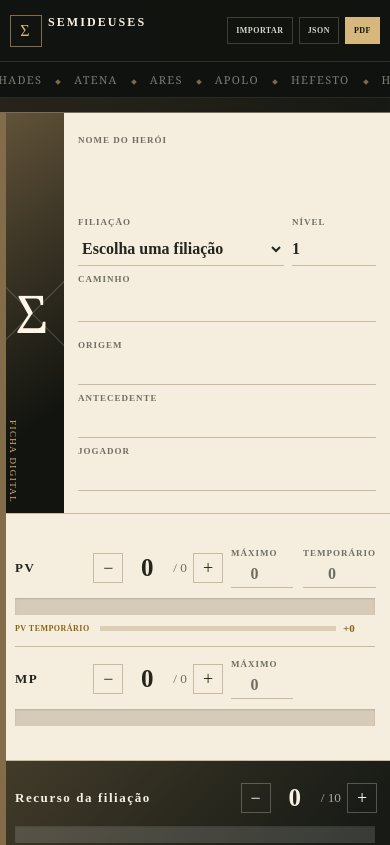
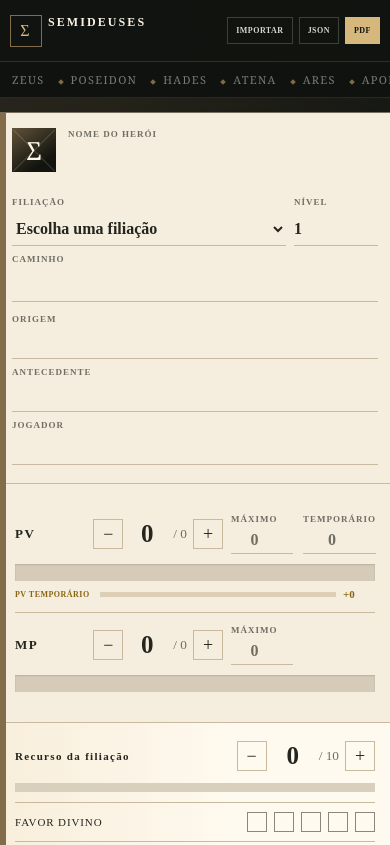
Before and after one commit to JvCarvalho07/semideuses-rpg, a React (Vite) app: page / in a window 390 px wide. Shown: the top 845 px of the page. Built offline with nearby package versions, Linux system fonts and the light colour scheme.

Commit message:
Refine compact character sheet layout

```diff
--- a/src/App.tsx
+++ b/src/App.tsx
@@ -337,13 +337,13 @@ export default function Home() {
       </header>
 
       <div className="deity-rail" aria-hidden="true">
-        <div>{Object.keys(FILIATIONS).map((name) => <span key={name}>{name}</span>)}</div>
+        <div>{[...Object.keys(FILIATIONS), ...Object.keys(FILIATIONS)].map((name, index) => <span key={`${name}-${index}`}>{name}</span>)}</div>
       </div>
 
       <div className="site-content" id="inicio">
         <section className="hero-shell">
           <div className="hero-identity">
-            <div className="portrait-frame"><span>{sheet.name.slice(0, 1) || "Σ"}</span><small>FICHA DIGITAL</small></div>
+            <div className="portrait-frame" aria-hidden="true"><span>{sheet.name.slice(0, 1) || "Σ"}</span></div>
             <div className="identity-fields">
               <label className="name-field"><span>Nome do herói</span><input value={sheet.name} onChange={(event) => patch("name", event.target.value)} /></label>
               <div className="identity-row">
@@ -424,11 +424,7 @@ export default function Home() {
         </section>
 
         <section className="abilities-section reveal-section" id="habilidades">
-          <div className="section-intro">
-            <span>Arquivo de poder</span>
-            <h2>Tudo em seu lugar.</h2>
-            <p>Cada origem de poder tem sua própria área, com custos, alcance, duração e recarga visíveis.</p>
-          </div>
+          <div className="section-toolbar"><h2>Habilidades</h2></div>
           <div className="ability-categories">
             {ABILITY_ORDER.map((category) => (
               <AbilitySection
@@ -442,10 +438,8 @@ export default function Home() {
         </section>
 
         <section className="equipment-section reveal-section" id="equipamentos">
-          <div className="section-intro equipment-intro">
-            <span>Inventário vivo</span>
-            <h2>Equipar muda a ficha.</h2>
-            <p>Armaduras, escudos e bônus equipados entram automaticamente no cálculo da CA.</p>
+          <div className="section-toolbar">
+            <h2>Equipamentos</h2>
             <button type="button" className="large-add" onClick={() => patch("equipment", [...sheet.equipment, { id: makeId("eq"), name: "", type: "Outro", quantity: 1, equipped: false, armorClass: 0, attack: "", damage: "", properties: "", notes: "" }])}>Adicionar equipamento</button>
           </div>
           <div className="equipment-workspace">
@@ -465,7 +459,7 @@ export default function Home() {
         </section>
 
         <section className="story-section reveal-section" id="historia">
-          <div className="section-intro"><span>Identidade</span><h2>Quem existe além dos números.</h2><p>Antecedente, personalidade e história permanecem juntos no site e no PDF.</p></div>
+          <div className="section-toolbar"><h2>História e traços</h2></div>
           <div className="personality-grid">
             <label><span>Traço</span><textarea value={sheet.personality.trait} onChange={(event) => patchPersonality("trait", event.target.value)} /></label>
             <label><span>Ideal</span><textarea value={sheet.personality.ideal} onChange={(event) => patchPersonality("ideal", event.target.value)} /></label>
--- a/src/globals.css
+++ b/src/globals.css
@@ -99,14 +99,17 @@ input:focus, select:focus, textarea:focus {
   color: #7b7e75;
   border-bottom: 1px solid #292c26;
   background: #111310;
+  mask-image: linear-gradient(90deg, transparent, #000 4%, #000 96%, transparent);
 }
 .deity-rail > div {
   width: max-content;
   padding: 10px 0;
   display: flex;
   gap: 32px;
-  animation: rail 42s linear infinite;
+  animation: rail 150s linear infinite;
+  will-change: transform;
 }
+.deity-rail:hover > div, .deity-rail:focus-within > div { animation-play-state: paused; }
 .deity-rail span {
   position: relative;
   font-family: Georgia, serif;
@@ -133,9 +136,10 @@ input:focus, select:focus, textarea:focus {
   background: var(--deity);
 }
 .hero-identity {
+  position: relative;
   display: grid;
-  grid-template-columns: 190px 1fr;
-  min-height: 258px;
+  grid-template-columns: 132px 1fr;
+  min-height: 194px;
   border-bottom: 1px solid var(--line);
 }
 .portrait-frame {
@@ -150,15 +154,14 @@ input:focus, select:focus, textarea:focus {
 .portrait-frame::before, .portrait-frame::after {
   content: "";
   position: absolute;
-  width: 230px;
+  width: 165px;
   height: 1px;
   background: rgba(255,255,255,.18);
   transform: rotate(45deg);
 }
 .portrait-frame::after { transform: rotate(-45deg); }
-.portrait-frame > span { position: relative; z-index: 1; font-family: Georgia, serif; font-size: 100px; line-height: 1; }
-.portrait-frame small { position: absolute; bottom: 18px; left: 18px; letter-spacing: .16em; text-transform: uppercase; font-size: 9px; color: var(--deity-light); }
-.identity-fields { padding: 37px 42px 28px; display: flex; flex-direction: column; justify-content: center; min-width: 0; }
+.portrait-frame > span { position: relative; z-index: 1; font-family: Georgia, serif; font-size: 66px; line-height: 1; }
+.identity-fields { padding: 24px 34px 22px; display: flex; flex-direction: column; justify-content: center; min-width: 0; }
 .identity-fields label { display: grid; gap: 5px; min-width: 0; }
 .identity-fields label > span, .maximum-field, .temp-value {
   color: var(--muted);
@@ -178,7 +181,7 @@ input:focus, select:focus, textarea:focus {
   padding: 0;
   border: 0;
   font-family: Georgia, serif;
-  font-size: clamp(42px, 5.4vw, 80px);
+  font-size: clamp(32px, 3.6vw, 52px);
   line-height: 1.02;
   font-weight: 600;
 }
@@ -186,25 +189,25 @@ input:focus, select:focus, textarea:focus {
   display: grid;
   grid-template-columns: minmax(140px, .7fr) 1.5fr 90px;
   gap: 24px;
-  margin-top: 22px;
+  margin-top: 15px;
 }
 .identity-row input, .identity-row select { font-weight: 730; }
 .identity-secondary {
   display: grid;
   grid-template-columns: 1fr 1fr 1fr;
   gap: 24px;
-  margin-top: 18px;
+  margin-top: 12px;
 }
 .identity-secondary input { font-size: 12px; }
 
-.combat-dashboard { display: grid; grid-template-columns: 5fr 3fr; }
-.vitals-block { padding: 28px 34px; border-right: 1px solid var(--line); }
+.combat-dashboard { display: grid; grid-template-columns: minmax(0, 1.65fr) minmax(330px, 1fr); }
+.vitals-block { padding: 22px 28px; border-right: 1px solid var(--line); }
 .vital-row {
   display: grid;
   grid-template-columns: 220px 72px 1fr 88px;
   align-items: center;
   gap: 18px;
-  min-height: 84px;
+  min-height: 72px;
 }
 .vital-row + .vital-row { border-top: 1px solid var(--line); }
 .number-control { display: grid; grid-template-columns: 1fr 30px 46px auto 30px; align-items: center; gap: 6px; }
@@ -238,19 +241,22 @@ input:focus, select:focus, textarea:focus {
 .temp-meter i { display: block; height: 100%; background: var(--temporary); }
 .temp-meter b { font-size: 11px; }
 .divine-block {
-  padding: 28px 30px;
-  color: #f7f0e5;
+  padding: 20px 24px;
+  color: var(--ink);
   background:
-    linear-gradient(135deg, color-mix(in srgb, var(--deity) 42%, #161913), #171a15 72%);
+    linear-gradient(90deg, color-mix(in srgb, var(--deity-light) 18%, var(--paper-bright)), var(--paper-bright) 62%);
 }
-.divine-block .number-control button { color: white; border-color: rgba(255,255,255,.25); }
-.divine-block .number-control small { color: rgba(255,255,255,.62); }
-.divine-block .meter { margin: 13px 0 18px; background: rgba(255,255,255,.15); }
-.pips-line { min-height: 43px; display: flex; align-items: center; gap: 12px; border-top: 1px solid rgba(255,255,255,.15); }
+.divine-block .number-control { grid-template-columns: 1fr 30px 40px auto 30px; }
+.divine-block .number-control > span { font-size: 11px; }
+.divine-block .number-control button { color: var(--ink); border-color: var(--line); }
+.divine-block .number-control small { color: var(--muted); }
+.divine-block .meter { height: 9px; margin: 12px 0 10px; background: #d9cfbd; box-shadow: none; }
+.pips-line { min-height: 39px; display: flex; align-items: center; gap: 12px; border-top: 1px solid var(--line); }
 .pips-line > span { margin-right: auto; font-size: 11px; text-transform: uppercase; letter-spacing: .08em; }
 .pips-line > div { display: flex; gap: 7px; }
-.pips-line button { width: 19px; height: 19px; padding: 0; background: transparent; border: 1px solid rgba(255,255,255,.52); }
-.pips-line button.on { background: var(--deity-light); box-shadow: inset 0 0 0 3px rgba(20,20,15,.18); }
+.pips-line button { width: 20px; height: 20px; padding: 0; background: transparent; border: 1px solid #8d867a; }
+.pips-line button:hover { border-color: var(--deity); }
+.pips-line button.on { background: var(--deity); border-color: var(--deity); box-shadow: inset 0 0 0 3px var(--paper-bright); }
 .pips-line b { font-size: 11px; }
 
 .combat-facts {
@@ -351,17 +357,27 @@ input:focus, select:focus, textarea:focus {
 
 .abilities-section, .equipment-section, .story-section {
   margin-top: 34px;
-  padding: 58px 50px;
+  padding: 34px 42px 42px;
   scroll-margin-top: 100px;
 }
-.abilities-section, .equipment-section {
-  display: grid;
-  grid-template-columns: minmax(260px, 4fr) minmax(0, 8fr);
-  gap: 62px;
+.abilities-section, .equipment-section { display: block; }
+.section-toolbar {
+  min-height: 52px;
+  padding-bottom: 14px;
+  display: flex;
+  align-items: center;
+  justify-content: space-between;
+  gap: 18px;
+  border-bottom: 1px solid var(--line);
 }
-.section-intro { align-self: start; position: sticky; top: 110px; }
-.section-intro h2 { max-width: 520px; font-size: clamp(42px, 5vw, 70px); }
-.section-intro p { max-width: 390px; margin: 18px 0 0; color: var(--muted); line-height: 1.65; }
+.section-toolbar h2 {
+  margin: 0;
+  font-family: Georgia, serif;
+  font-size: clamp(26px, 3vw, 38px);
+  line-height: 1;
+  font-weight: 600;
+}
+.ability-categories, .equipment-workspace { width: 100%; }
 .ability-category { border-top: 1px solid var(--line); }
 .category-heading {
   min-height: 112px;
@@ -453,8 +469,7 @@ details[open] > summary .disclosure { transform: rotate(45deg); }
 }
 .empty-state { padding: 25px 0; color: var(--muted); font-size: 12px; }
 
-.equipment-intro .large-add { margin-top: 26px; }
-.equipment-filters { display: flex; flex-wrap: wrap; gap: 6px; margin-bottom: 20px; }
+.equipment-filters { padding: 16px 0; display: flex; flex-wrap: wrap; gap: 6px; }
 .equipment-filters button {
   padding: 8px 10px;
   color: var(--muted);
@@ -473,11 +488,9 @@ details[open] > summary .disclosure { transform: rotate(45deg); }
 .check-field input { width: 16px; height: 16px; }
 
 .story-section {
-  display: grid;
-  grid-template-columns: minmax(260px, 4fr) minmax(0, 8fr);
-  gap: 62px;
+  display: block;
 }
-.personality-grid { display: grid; grid-template-columns: 1fr 1fr; gap: 15px; }
+.personality-grid { margin-top: 18px; display: grid; grid-template-columns: 1fr 1fr; gap: 15px; }
 .personality-grid textarea { min-height: 115px; resize: vertical; line-height: 1.5; }
 .personality-grid .wide { grid-column: 1 / -1; }
 .personality-grid .tall textarea { min-height: 210px; }
@@ -501,23 +514,22 @@ footer small, footer p { color: #8c8f85; font-size: 10px; }
 @media (max-width: 1050px) {
   .app-nav { grid-template-columns: 1fr auto; }
   .app-nav nav { display: none; }
-  .hero-identity { grid-template-columns: 130px 1fr; }
+  .hero-identity { grid-template-columns: 104px 1fr; }
   .vital-row { grid-template-columns: 190px 64px 1fr 78px; gap: 12px; }
-  .abilities-section, .equipment-section, .story-section { grid-template-columns: 1fr; gap: 36px; }
-  .section-intro { position: static; }
-  .section-intro h2 { max-width: 760px; }
+  .abilities-section, .equipment-section, .story-section { display: block; }
 }
 
 @media (max-width: 800px) {
   .site-content { width: min(100% - 20px, 720px); padding-top: 14px; }
-  .hero-identity { grid-template-columns: 92px 1fr; min-height: 220px; }
-  .identity-fields { padding: 28px 22px; }
-  .name-field input { font-size: 44px; }
+  .hero-identity { grid-template-columns: 78px 1fr; min-height: 0; }
+  .identity-fields { padding: 20px 20px; }
+  .name-field input { font-size: 37px; }
   .identity-row { grid-template-columns: 1fr 84px; }
   .identity-row label:nth-child(2) { grid-row: 2; grid-column: 1 / -1; }
   .identity-secondary { grid-template-columns: 1fr; gap: 10px; }
   .combat-dashboard { grid-template-columns: 1fr; }
   .vitals-block { border-right: 0; border-bottom: 1px solid var(--line); }
+  .divine-block { border-bottom: 1px solid var(--line); }
   .combat-facts { grid-template-columns: repeat(2, 1fr); }
   .combat-facts > label { grid-column: 1 / -1; }
   .saving-throws > div:last-child { grid-template-columns: repeat(3, 1fr); }
@@ -531,14 +543,26 @@ footer small, footer p { color: #8c8f85; font-size: 10px; }
   .wordmark small, .document-actions > span, .document-actions button:first-of-type { display: none; }
   .document-actions button { padding: 8px; font-size: 8px; }
   .site-content { width: 100%; }
+  .deity-rail { overflow-x: auto; mask-image: none; scrollbar-width: none; }
+  .deity-rail::-webkit-scrollbar { display: none; }
+  .deity-rail > div { animation: none; padding-inline: 12px; gap: 26px; }
   .hero-shell, .stats-layout, .abilities-section, .equipment-section, .story-section { border-left: 0; border-right: 0; }
-  .hero-identity { grid-template-columns: 64px 1fr; }
-  .portrait-frame > span { font-size: 52px; }
-  .portrait-frame small { left: 8px; bottom: 10px; writing-mode: vertical-rl; }
-  .identity-fields { padding: 22px 14px; }
-  .name-field input { font-size: 33px; }
+  .hero-identity { display: block; }
+  .portrait-frame {
+    position: absolute;
+    top: 15px;
+    left: 12px;
+    width: 44px;
+    height: 44px;
+    z-index: 2;
+  }
+  .portrait-frame::before, .portrait-frame::after { width: 58px; }
+  .portrait-frame > span { font-size: 25px; }
+  .identity-fields { padding: 16px 12px 18px; }
+  .name-field { min-height: 44px; padding-left: 56px; }
+  .name-field input { font-size: 28px; }
   .identity-row, .identity-secondary { gap: 8px; }
-  .vitals-block, .divine-block, .saving-throws, .attributes-column, .skills-column { padding: 22px 15px; }
+  .vitals-block, .divine-block, .saving-throws, .attributes-column, .skills-column { padding: 18px 15px; }
   .vital-row { grid-template-columns: 1fr 62px 72px; gap: 10px; padding: 12px 0; }
   .vital-row .bar-group { grid-column: 1 / -1; grid-row: 2; }
   .temp-value { grid-column: 3; grid-row: 1; }
@@ -549,8 +573,10 @@ footer small, footer p { color: #8c8f85; font-size: 10px; }
   .saving-throws button { border-bottom: 1px solid var(--line); }
   .editorial-heading.with-key { align-items: start; flex-direction: column; }
   .skills-grid { grid-template-columns: 1fr; }
-  .abilities-section, .equipment-section, .story-section { padding: 42px 15px; }
-  .section-intro h2 { font-size: 42px; }
+  .abilities-section, .equipment-section, .story-section { padding: 24px 15px 30px; }
+  .section-toolbar { min-height: 46px; align-items: center; }
+  .section-toolbar h2 { font-size: 27px; }
+  .section-toolbar .large-add { padding: 9px 10px; font-size: 8px; }
   .category-heading { grid-template-columns: 1fr 32px; }
   .category-heading button { grid-column: 1 / -1; justify-self: start; }
   .ability-card summary { grid-template-columns: 40px 1fr 24px; }
@@ -560,6 +586,9 @@ footer small, footer p { color: #8c8f85; font-size: 10px; }
   .span-2, .span-full { grid-column: 1; }
   .equipment-item summary { grid-template-columns: 40px 1fr 24px; }
   .equipment-item summary > b { grid-column: 2; padding-bottom: 10px; }
+  .equipment-filters { margin: 0 -15px; padding: 13px 15px; flex-wrap: nowrap; overflow-x: auto; scrollbar-width: none; }
+  .equipment-filters::-webkit-scrollbar { display: none; }
+  .equipment-filters button { flex: 0 0 auto; }
   .personality-grid { grid-template-columns: 1fr; }
   .personality-grid .wide { grid-column: 1; }
   footer { align-items: start; flex-direction: column; gap: 18px; }
@@ -579,8 +608,7 @@ footer small, footer p { color: #8c8f85; font-size: 10px; }
   .hero-identity { min-height: 45mm; }
   .portrait-frame, .divine-block, .combat-facts, .meter span, .temp-meter i { print-color-adjust: exact; -webkit-print-color-adjust: exact; }
   .abilities-section, .equipment-section, .story-section { display: block; padding: 7mm; }
-  .section-intro { margin-bottom: 7mm; }
-  .section-intro h2 { font-size: 30px; }
+  .section-toolbar { margin-bottom: 5mm; }
   .ability-card, .equipment-item, .personality-grid label, .attribute-line, .skill-entry { break-inside: avoid; }
   .ability-card:not([open]) > .ability-editor, .equipment-item:not([open]) > .equipment-editor { display: grid; }
   .ability-editor, .equipment-editor { padding: 4mm; }
```
